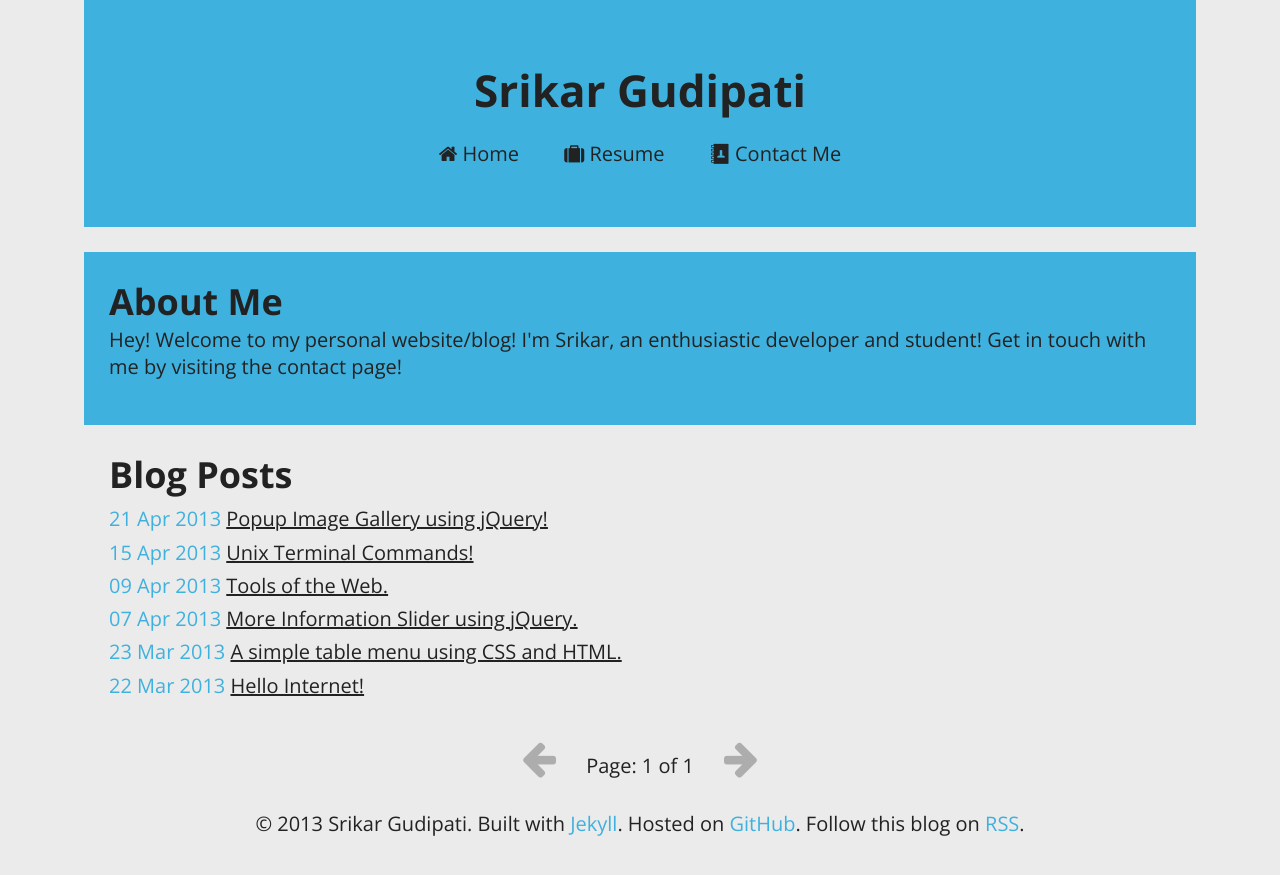
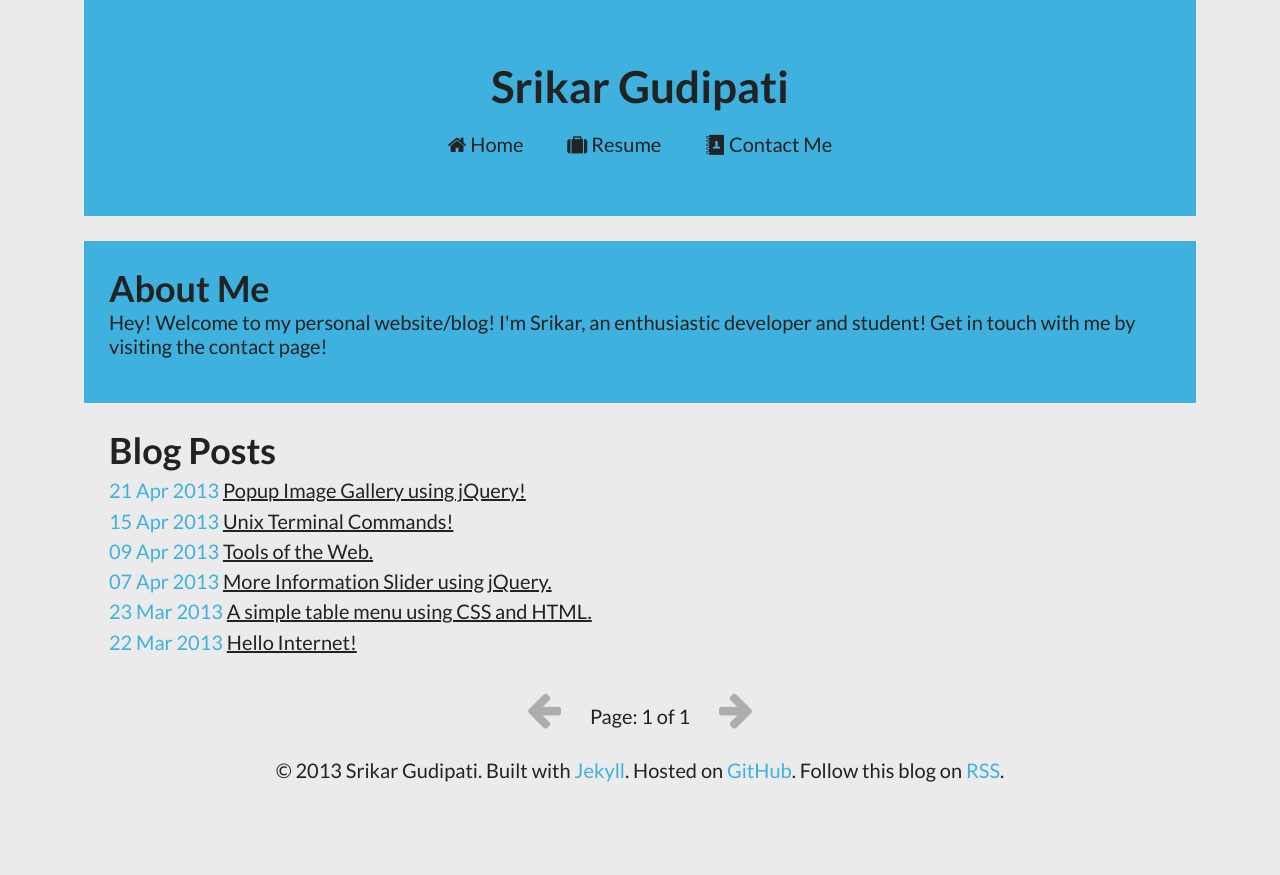
Before and after one commit to srikarg/srikarg.github.io, a Jekyll site: the page built from index.html, in a window 1280 px wide. Shown: the top 875 px of the page. Built offline with Jekyll 4.4.1, drawn with Linux system fonts in a browser that asks for light colours; Markdown is read by kramdown in place of the engine named in the settings; the list of posts is cut into pages by our own code; comment, search, counter and statistics services are not loaded.

Commit message:
Changed fonts.

```diff
--- a/_includes/head.html
+++ b/_includes/head.html
@@ -10,7 +10,7 @@
 	<meta name="description" content="My personal website/blog!" />
 
 	<link rel="stylesheet" href="/css/style.css" />
-	<link href='http://fonts.googleapis.com/css?family=Open+Sans:400,700' rel='stylesheet' type='text/css'>
+	<link href='http://fonts.googleapis.com/css?family=Lato:400,700' rel='stylesheet' type='text/css'>
 	<link rel="alternate" type="application/rss+xml" title="RSS" href="http://srikarg.github.io/atom.xml" />
 	<link rel="shortcut icon" href="/favicon.ico" />
 
--- a/css/style.css
+++ b/css/style.css
@@ -397,7 +397,7 @@
 }
 
 html {
-	font-family: 'Open Sans', sans-serif;
+	font-family: 'Lato', sans-serif;
 	font-size: 62.5%;
 	color: #222;
 	background: #EBEBEB;
```
